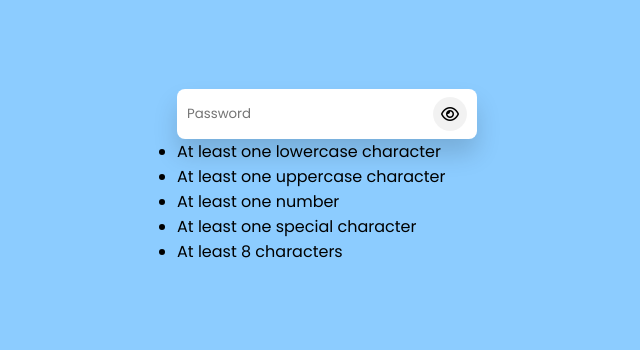
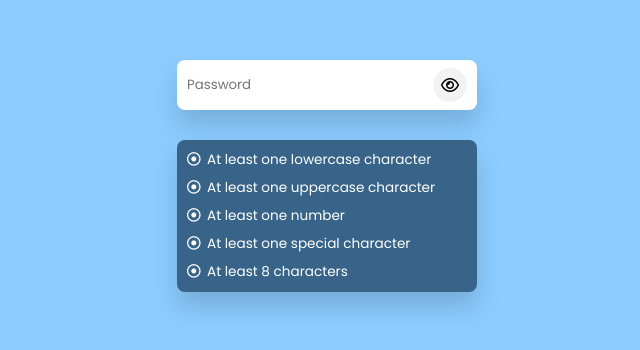
Before and after one commit to RasoulMadani/Password-Validation-Check-in-Javascript---Show-Hide-Password-Toggle, a plain HTML site: page index.html in a window 1280 px wide. Shown: the part 224-574 px from the top of the page, without its empty margins (313-953 px from the left). Drawn offline with Linux system fonts and the light colour scheme.

Commit message:
تکمیل ظاهری فرم

```diff
--- a/style.css
+++ b/style.css
@@ -50,5 +50,32 @@ body{
           }
         }
       }
+      >.validation{
+        background: #376488;
+        padding: 10px;
+        margin-top: 30px;
+        border-radius: 8px;
+        box-shadow: 0 15px 25px rgba(0, 0, 0, 0.15);
+        >ul{
+          position: relative;
+          display: flex;
+          flex-direction: column;
+          gap: 8px;
+          >li{
+            position: relative;
+            list-style: none;
+            color: #fff;
+            font-size: 0.85em;
+            transition: 0.5s;
+            &::before{
+              content: '\f192';
+              width: 20px;
+              height: 10px;
+              display: inline-block;
+              font-family: fontAwesome;
+            }
+          }
+        }
+      }
     }
 }
```
Also changed, not shown: Screenshot 1402-07-26 at 1.30.00 in the afternoon.png (added).
